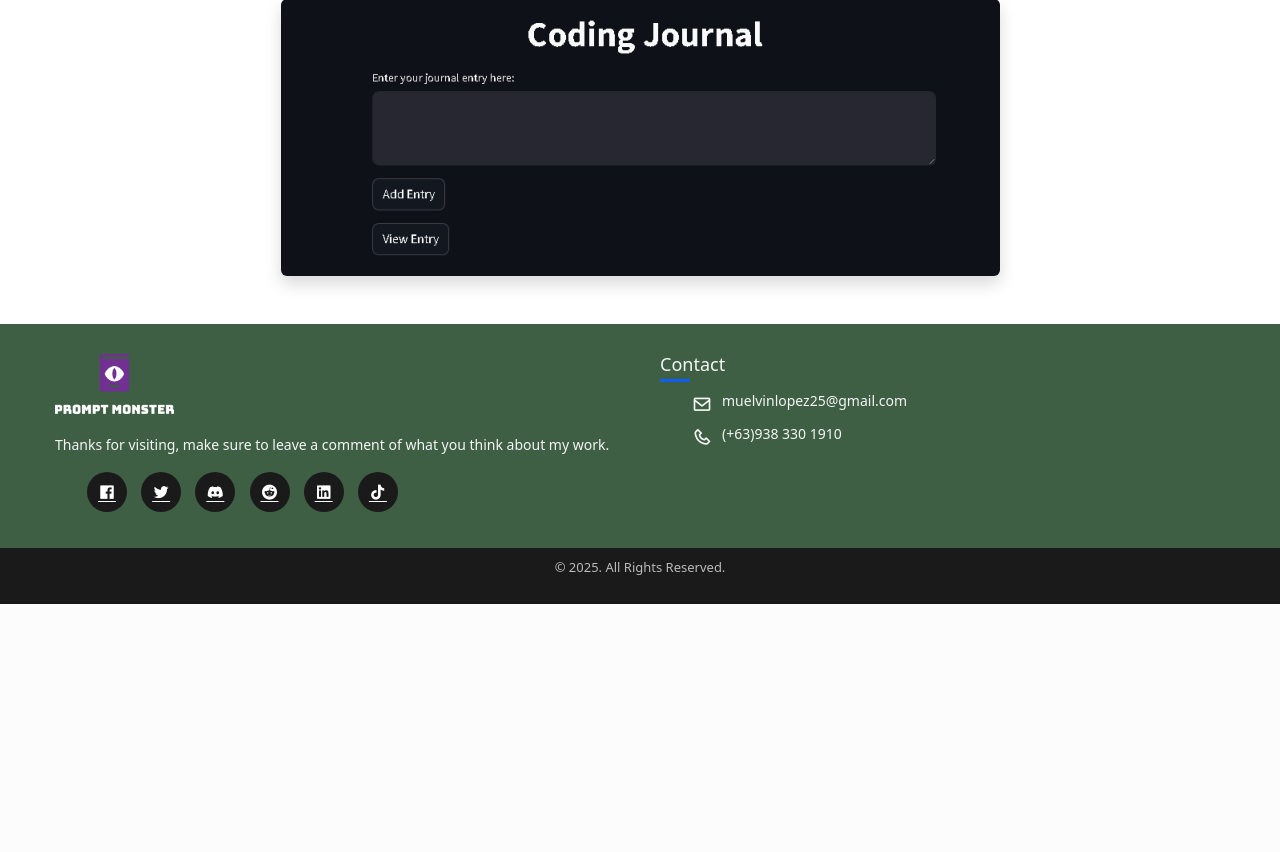
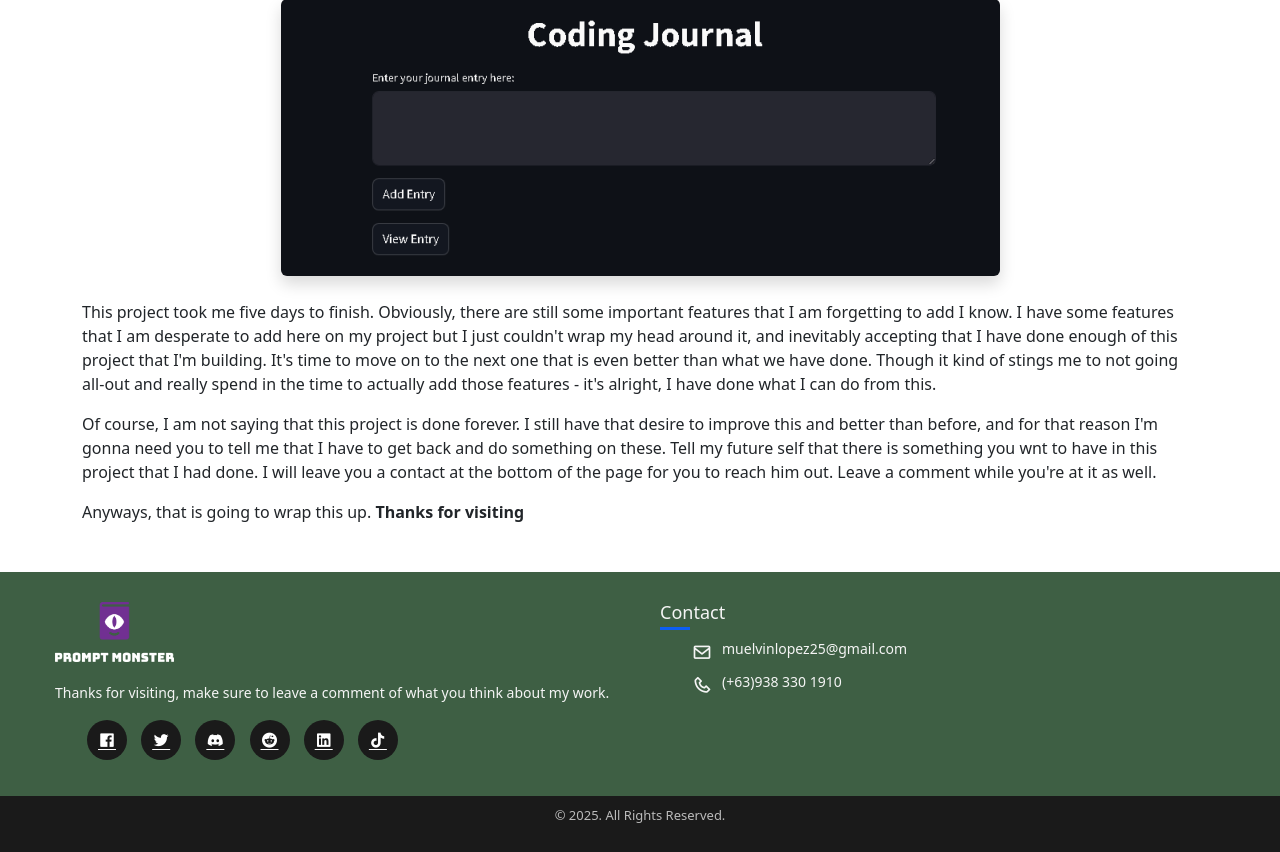
Before and after one commit to Muelvzz/coding_journal, a Python web app: template website/templates/about.html in a window 1280 px wide. Shown: the part 331-1183 px from the top of the page. Before the commit the page ends 935 px from the top, so only its background shows below. Run offline with Jinja, Linux system fonts and the light colour scheme; the template is opened without the code that fills it, so the values that code supplies are empty.

Commit message:
Coding Journal v2

```diff
--- a/website/static/style.css
+++ b/website/static/style.css
@@ -48,7 +48,7 @@ nav ul {
     align-items: center;
 }
 
-nav li{
+nav ul li{
     height: 50px;
 }
 
--- a/website/templates/about.html
+++ b/website/templates/about.html
@@ -22,5 +22,17 @@
                  class="img-fluid rounded shadow"
                  style="max-width: 100%; height: auto;">
         </div>
+
+        <br>
+
+        <div class="mb-4">
+            <p>
+                This project took me five days to finish. Obviously, there are still some important features that I am forgetting to add I know. I have some features that I am desperate to add here on my project but I just couldn't wrap my head around it, and inevitably accepting that I have done enough of this project that I'm building. It's time to move on to the next one that is even better than what we have done. Though it kind of stings me to not going all-out and really spend in the time to actually add those features - it's alright, I have done what I can do from this.
+            </p>
+            <p>
+                Of course, I am not saying that this project is done forever. I still have that desire to improve this and better than before, and for that reason I'm gonna need you to tell me that I have to get back and do something on these. Tell my future self that there is something you wnt to have in this project that I had done. I will leave you a contact at the bottom of the page for you to reach him out. Leave a comment while you're at it as well.
+            </p>
+            <p>Anyways, that is going to wrap this up. <strong>Thanks for visiting</strong></p>
+        </div>
     </div>
 {% endblock %}
```
Also changed, not shown: website/templates/sign-up.html (+6 -6 lines), README.md, instance/database.db (deleted).
